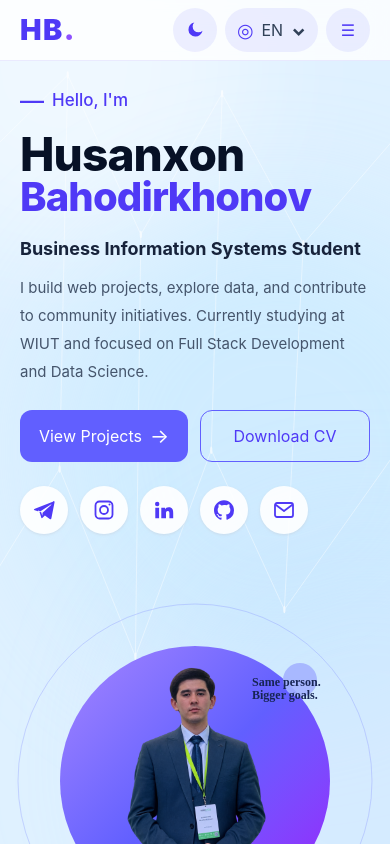
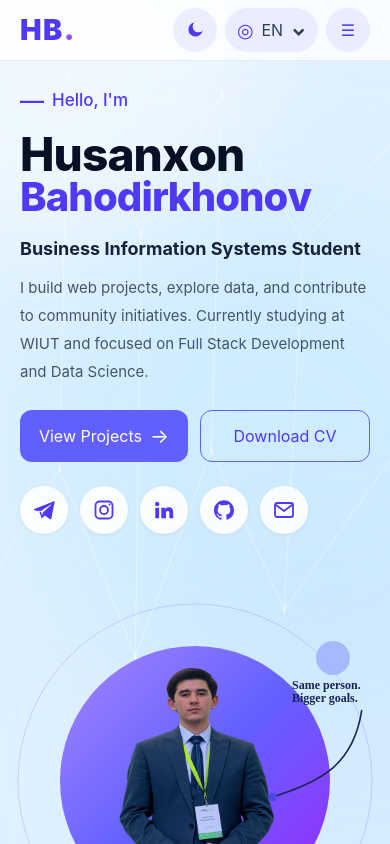
Before and after one commit to Husanxon4407/portfolio-website, a React (Vite) app: page / in a window 390 px wide. Shown: the top 844 px of the page. Built offline with nearby package versions, Linux system fonts and the light colour scheme.

Commit message:
some changes

```diff
--- a/src/components/Hero/Hero.jsx
+++ b/src/components/Hero/Hero.jsx
@@ -151,6 +151,7 @@ function Hero({darkMode, language}) {
                         md:min-h-[calc(100vh-60px)]
                         w-full
                         max-w-[1500px]
+                        2xl:max-w-[1680px]
                         items-center
                     "
                 >
@@ -228,6 +229,7 @@ function Hero({darkMode, language}) {
                                     lg:text-[62px]
                                     md:text-[48px]
                                     xl:text-[82px]
+                                    2xl:text-[88px]
                                     ${
                                     darkMode
                                         ? 'text-slate-100'
@@ -249,6 +251,7 @@ function Hero({darkMode, language}) {
                                     md:text-[42px]
                                     lg:text-[55px]
                                     xl:text-[78px]
+                                    2xl:text-[84px]
                                     ${
                                     darkMode
                                         ? 'text-cyan-300'
@@ -275,6 +278,7 @@ function Hero({darkMode, language}) {
                                 md:text-[18px]
                                 lg:text-[21px]
                                 xl:text-[24px]
+                                2xl:text-[25px]
                                 ${
                                 darkMode
                                     ? 'text-slate-100'
@@ -307,6 +311,7 @@ function Hero({darkMode, language}) {
                                 lg:text-[16px]
                                 lg:leading-7
                                 xl:max-w-[680px]
+                                2xl:text-[19px]
                                 xl:text-[18px]
                                 xl:leading-[1.7]
                                 ${
@@ -526,6 +531,8 @@ function Hero({darkMode, language}) {
                                 lg:w-[470px]
                                 xl:h-[620px]
                                 xl:w-[620px]
+                                2xl:h-[680px]
+                                2xl:w-[680px]
                             "
                         >
                             {/* =============================================
@@ -549,6 +556,8 @@ function Hero({darkMode, language}) {
                                     shadow-[0_25px_70px_rgba(79,70,229,0.16)]
                                     xl:h-[475px]
                                     xl:w-[475px]
+                                    2xl:h-[520px]
+                                    2xl:w-[520px]
                                     ${
                                     darkMode
                                         ? 'from-cyan-500 via-blue-600 to-indigo-700'
@@ -757,12 +766,16 @@ function Hero({darkMode, language}) {
                                         object-bottom
                                         sm:bottom-[10px]
                                         sm:h-[265px]
+                                        sm:scale-x-[1.12]
                                         xl:bottom-[-45px]
                                         xl:h-[500px]
+                                         xl:scale-x-100
                                          md:bottom-[12pm]
                                           md:h-[285px]
+                                          md:scale-x-[1.12]
                                           lg:bottom-[-18px]
                                           lg:h-[330px]
+                                          lg:scale-x-[1.10]
                                     "
                                 />
 
@@ -1006,13 +1019,13 @@ function Hero({darkMode, language}) {
                         <div
                             className={`
                                 absolute
-                                right-[38px]
-                                top-[42px]
+                                right-[5px]
+                                top-[20px]
                                 z-40
                                 h-[34px]
                                 w-[34px]
-                                sm:right-[45px]
-                                sm:top-[38px]
+                                sm:right-[8px]
+                                sm:top-[18px]
                                 sm:h-[38px]
                                 sm:w-[38px]
                                 rounded-full
@@ -1028,13 +1041,13 @@ function Hero({darkMode, language}) {
                         <div
                             className={`
                                 absolute
-                                bottom-[18px]
-                                left-[38px]
+                                bottom-[8px]
+                                left-[12px]
                                 z-40
                                 h-[34px]
                                 w-[34px]
-                                sm:bottom-[22px]
-                                sm:left-[42px]
+                                sm:bottom-[10px]
+                                sm:left-[14px]
                                 sm:h-[38px]
                                 sm:w-[38px]
                                 rounded-full
@@ -1074,10 +1087,12 @@ function Hero({darkMode, language}) {
                                     w-auto
                                     max-w-none
                                     -translate-x-1/2
+                                    scale-x-[1.12]
                                     object-contain
                                     object-bottom
                                     sm:bottom-[12]
                                     sm:h-[270px]
+                                    sm:scale-x-[1.10]
                                 "
                             />
 
@@ -1100,20 +1115,72 @@ function Hero({darkMode, language}) {
                             />
                         </div>
 
+                        <svg
+                            className="
+        pointer-events-none
+        absolute
+        right-[-20px]
+        top-[85px]
+        z-40
+        h-[100px]
+        w-[120px]
+        overflow-visible
+
+        sm:right-[-28px]
+        sm:top-[88px]
+        sm:h-[110px]
+        sm:w-[135px]
+    "
+                            viewBox="0 0 135 110"
+                            fill="none"
+                            xmlns="http://www.w3.org/2000/svg"
+                            aria-hidden="true"
+                        >
+                            <path
+                                d="
+            M 120 4
+            C 116 30,
+              106 52,
+              88 68
+            C 70 83,
+              48 92,
+              20 101
+        "
+                                stroke={
+                                    darkMode
+                                        ? '#22D3EE'
+                                        : '#172554'
+                                }
+                                strokeWidth="1.8"
+                                strokeLinecap="round"
+                            />
+
+                            <circle
+                                cx="20"
+                                cy="101"
+                                r="4.5"
+                                fill={
+                                    darkMode
+                                        ? '#22D3EE'
+                                        : '#4F46E5'
+                                }
+                            />
+                        </svg>
+
                         {/* MOBILE QUOTE */}
                         <p
                             className={`
                                 absolute
-                                right-[-2px]
-                                top-[55px]
+                                right-[-42px]
+                                top-[58px]
                                 z-50
                                 w-[105px]
                                 font-[cursive]
                                 text-[12px]
                                 font-semibold
                                 leading-[1.1]
-                                sm:right-[-4px]
-                                sm:top-[62px]
+                                sm:right-[-48px]
+                                sm:top-[58px]
                                 sm:w-[115px]
                                 sm:text-[13px]
                                 ${
--- a/src/components/Navbar/Navbar.jsx
+++ b/src/components/Navbar/Navbar.jsx
@@ -355,7 +355,7 @@ function Navbar({
                                     onClick={closeMenu}
                                     className={`mobile-nav-link ${
                                         darkMode
-                                            ? 'text-slate-300 hover:bg-cyan-400/10 hover:text-cyan-300'
+                                            ? 'text-slate-100 hover:bg-cyan-400/10 hover:text-cyan-300'
                                             : ''
                                     }`}
                                 >
```
